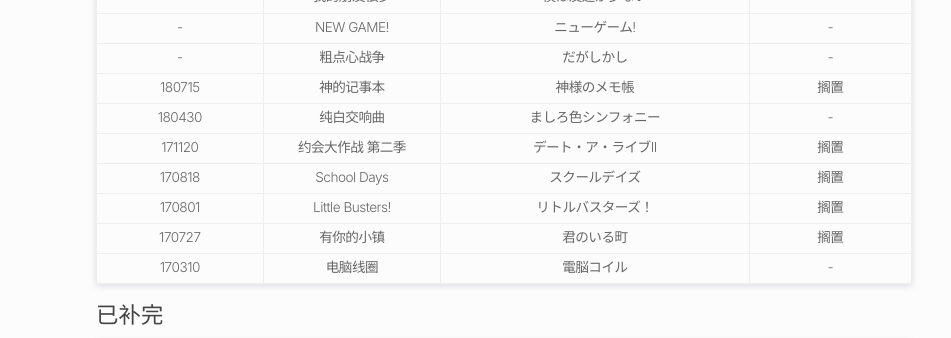
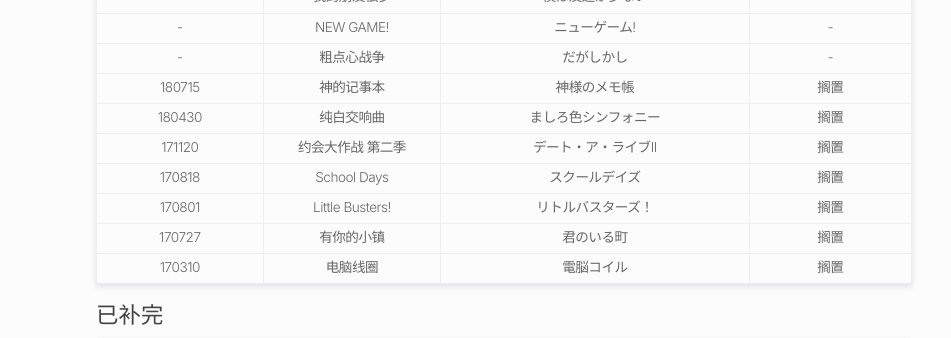
Before and after one commit to 0wQ/0wQ.github.io, a Jekyll site: the page built from _posts/2018-01-22-anime-list.md, in a window 1280 px wide and 900 px high, scrolled down 1222 px. Shown: the part 150-488 px from the top of the window, without its empty margins (0-951 px from the left). Built offline with Jekyll 4.4.1, drawn with Linux system fonts in a browser that asks for light colours; comment, search, counter and statistics services are not loaded.

Commit message:
update post

```diff
--- a/_posts/2018-01-22-anime-list.md
+++ b/_posts/2018-01-22-anime-list.md
@@ -14,7 +14,7 @@
 |时间|译名|原名|备注|
 |---|---|---|---|
 |180814|<mark>我的青春恋爱物语果然有问题</mark>|やはり俺の青春ラブコメはまちがっている|二周目|
-|180801|玉子市场|たまこまーけっと|-|
+|180801|<mark>玉子市场</mark>|たまこまーけっと|-|
 |180801|<mark>吹响吧！上低音号</mark>|響け！ユーフォニアム|二周目 青春 励志|
 |180801|3月的狮子|3月のライオン|-|
 |-|偶像大师|THE iDOLM@STER|-|
@@ -55,12 +55,12 @@
 |-|NEW GAME!|ニューゲーム!|-|
 |-|粗点心战争|だがしかし|-|
 |180715|神的记事本|神様のメモ帳|搁置|
-|180430|纯白交响曲|ましろ色シンフォニー|-|
+|180430|纯白交响曲|ましろ色シンフォニー|搁置|
 |171120|约会大作战 第二季|デート・ア・ライブII|搁置|
 |170818|School Days|スクールデイズ|搁置|
 |170801|Little Busters!|リトルバスターズ！|搁置|
 |170727|有你的小镇|君のいる町|搁置|
-|170310|电脑线圈|電脳コイル|-|
+|170310|电脑线圈|電脳コイル|搁置|
 
 ### 已补完
 
```
Also changed, not shown: other parts of _posts/2018-01-22-anime-list.md (+1 -1 lines), _posts/2018-01-21-netease-music.md (+1 -1 lines).
